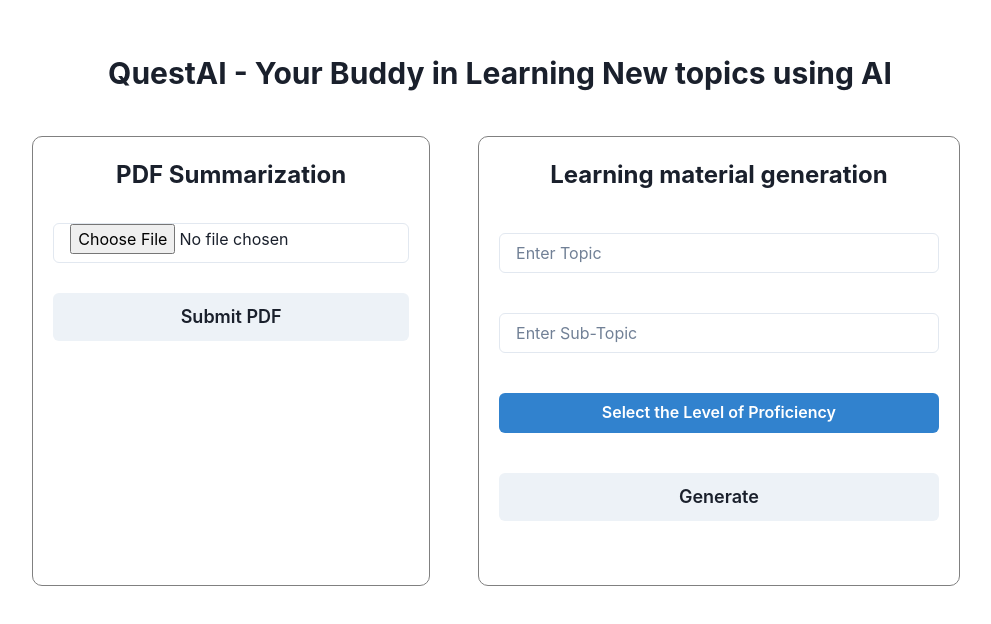
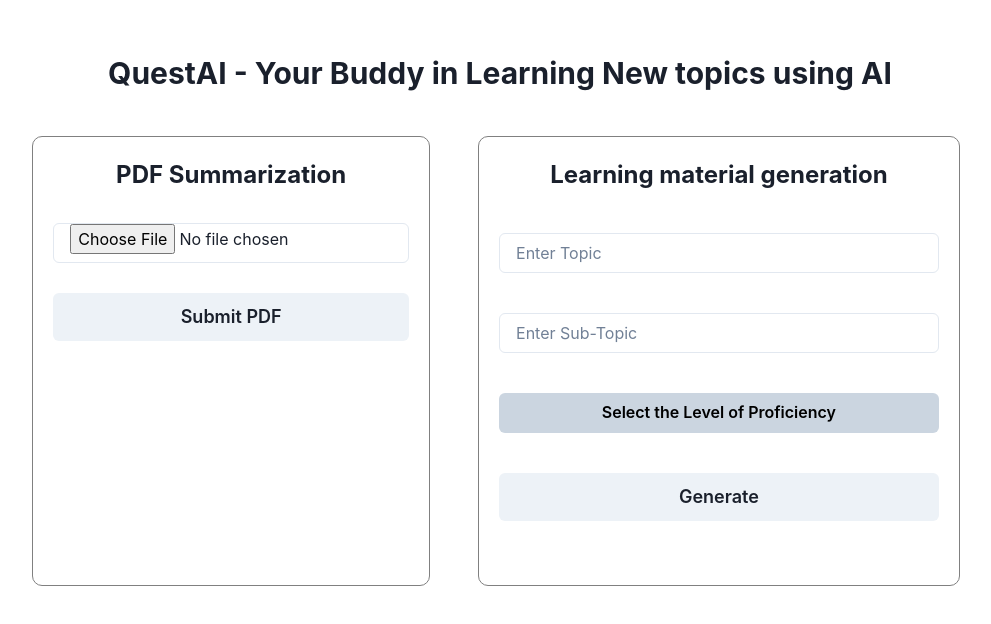
Before and after one commit to dedsecrattle/QuestAI, a React (Vite) app: page / in a window 1280 px wide. Shown: the part 106-730 px from the top of the page, without its empty margins (140-1131 px from the left). Built offline with nearby package versions, Linux system fonts and the light colour scheme.

Commit message:
minor change button colour

```diff
--- a/src/pages/HomePage.jsx
+++ b/src/pages/HomePage.jsx
@@ -151,7 +151,7 @@
                             mr={2}
                         />
                         <Menu>
-                            <MenuButton as={Button} colorScheme="blue" width="full">
+                            <MenuButton as={Button} bg="gray.300" color="black" width="full">
                                 {level}
                             </MenuButton>
                             <MenuList rootProps={{ width: "34%" }}>
```
